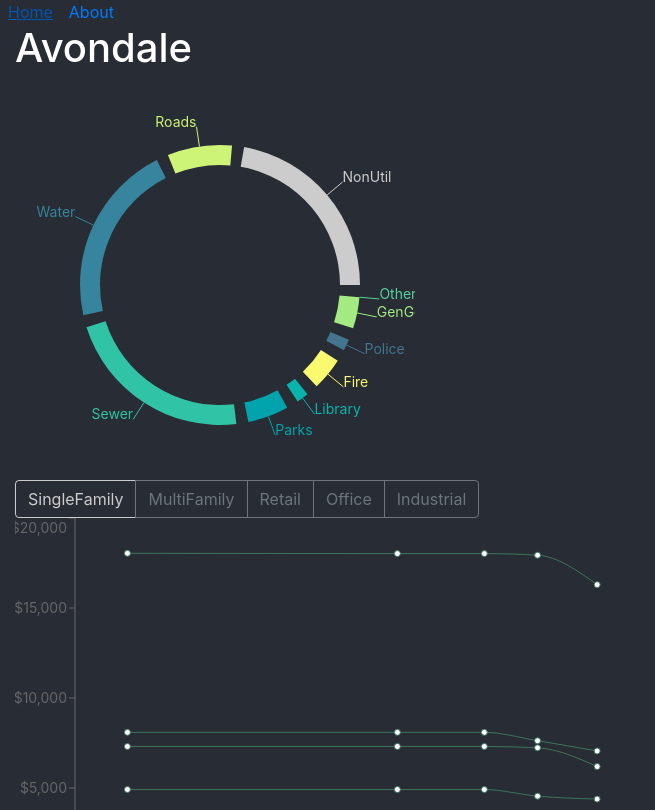
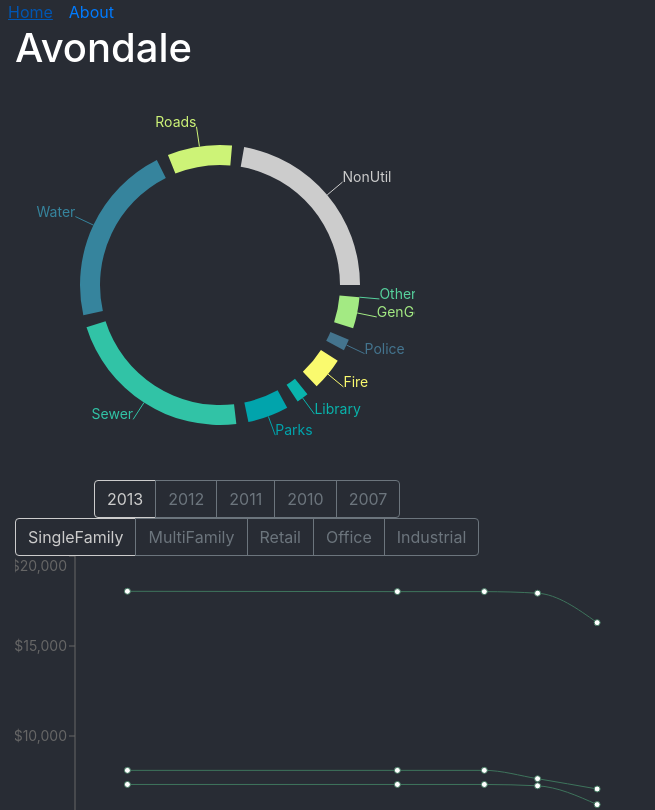
Before and after one commit to tracykm/impact-fees, a React (Create React App) app: page /jurisdiction/Avondale in a window 1280 px wide. Shown: the top 810 px of the page, without its empty margins (0-655 px from the left). Built offline with nearby package versions, Linux system fonts and the light colour scheme.

Commit message:
add year select to piechart

```diff
--- a/src/components/ButtonOptions.tsx
+++ b/src/components/ButtonOptions.tsx
@@ -6,9 +6,9 @@ export const ButtonOptions = ({
   onChange,
   value
 }: {
-  options: Array<{ name: string; value: string }>;
+  options: Array<{ name: string; value: string | number }>;
   onChange: (val: any) => void;
-  value: string;
+  value: string | number;
 }) => {
   return (
     <ButtonGroup>
--- a/src/components/UtilPieChart.tsx
+++ b/src/components/UtilPieChart.tsx
@@ -16,9 +16,14 @@ export const UtilPieChart = ({
   usedKeys: UsedKeys;
   DataEntries: JurisdictionData["DataEntries"];
 }) => {
+  const yearsUsed = DataEntries.map((d, i) => ({
+    name: String(new Date(d.Updated).getFullYear()),
+    value: i
+  }));
   const [propertyType, setPropertyType] = useState(
     "SingleFamily" as PropertyType
   );
+  const [yearIdx, setYear] = useState(0);
   const data: {
     name: string;
     value: number;
@@ -29,13 +34,15 @@ export const UtilPieChart = ({
     name => ({
       name,
       // @ts-ignore
-      value: DataEntries[0][propertyType][name],
+      value: DataEntries[yearIdx][propertyType][name],
       color: UtilityDict[name].color
     })
   );
   return (
-    <div className="d-inline-block mr-5">
+    <div className="d-inline-block mr-5 text-center">
       <DonutChart data={data} />
+      <ButtonOptions onChange={setYear} value={yearIdx} options={yearsUsed} />
+      <br />
       <ButtonOptions
         onChange={setPropertyType}
         value={propertyType}
--- a/src/types.ts
+++ b/src/types.ts
@@ -18,8 +18,8 @@ export interface JurisdictionData {
   DataEntries: DataEntry[];
 }
 export type DataEntry = {
-  Updated?: number;
-  RecordedAt?: string;
+  Updated: number;
+  RecordedAt: string;
   SingleFamily: UtilityBreakDown;
   MultiFamily: UtilityBreakDown;
   Retail: UtilityBreakDown;
```
